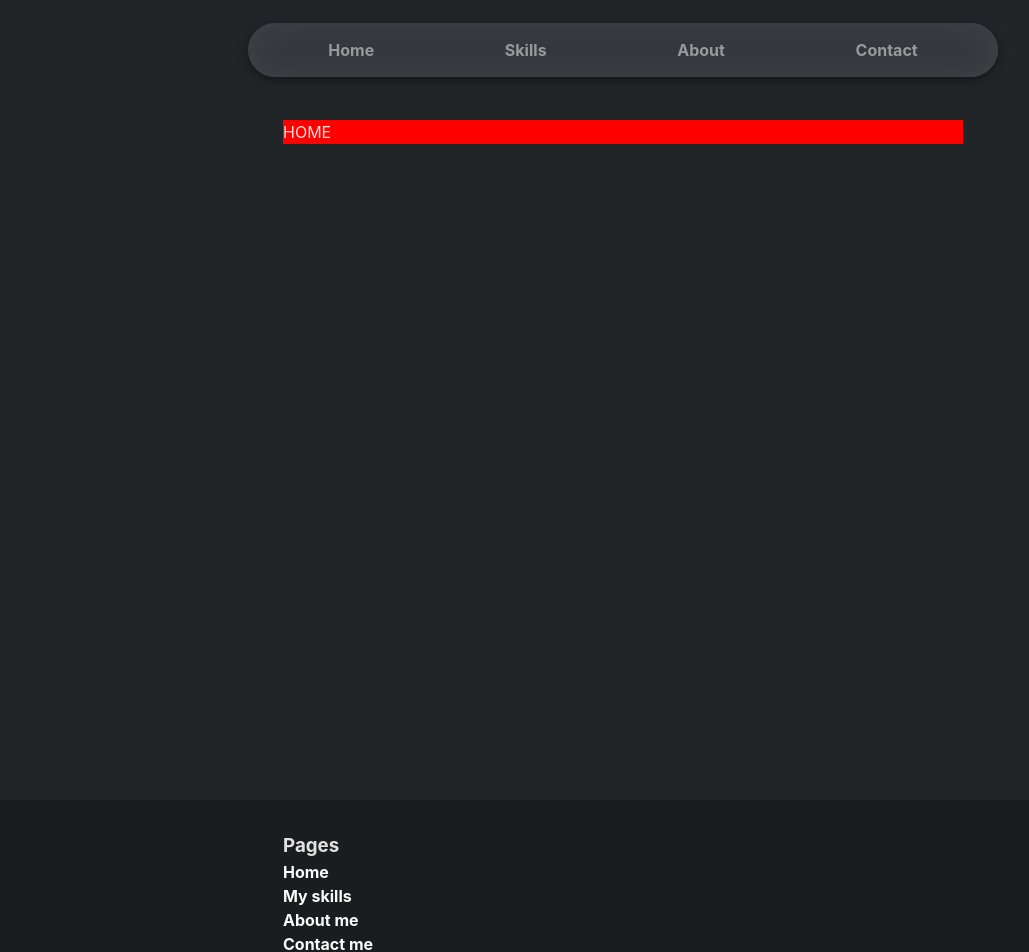
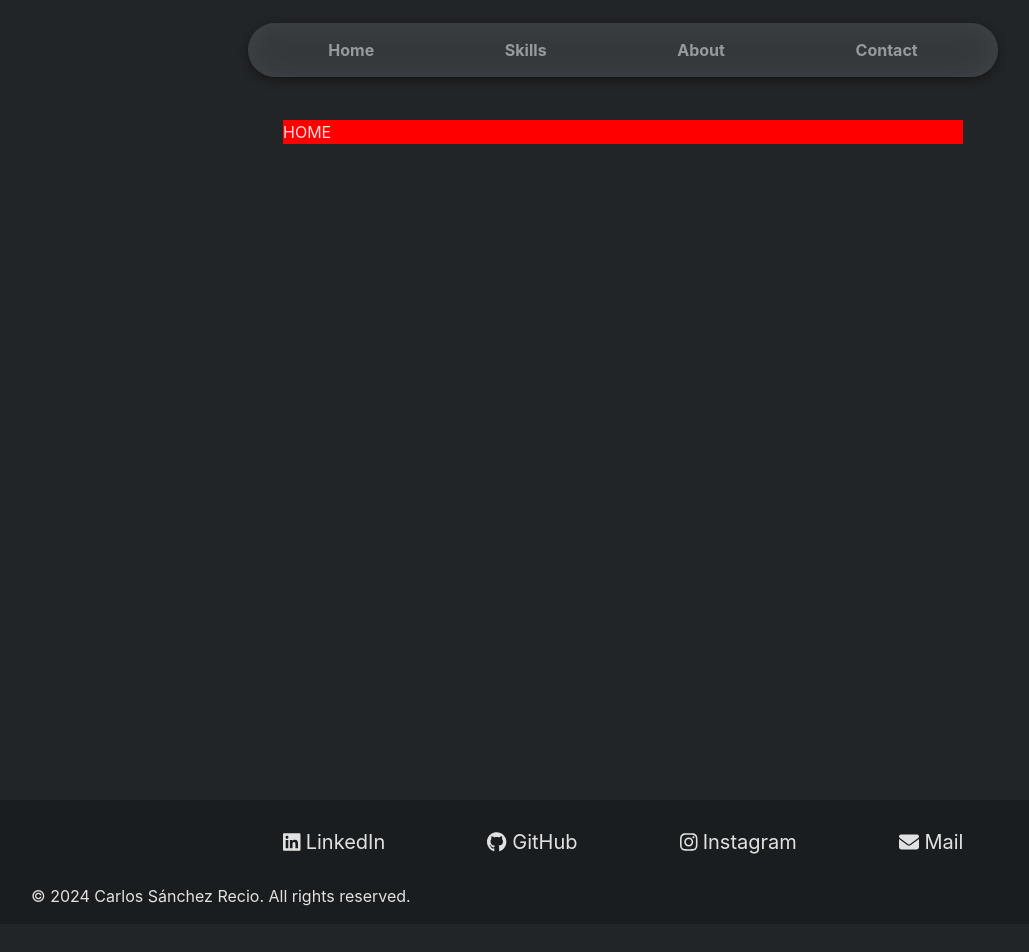
Before and after one commit to Jordiop/CharlyMech, a React (Vite) app: page / in a window 1280 px wide. Shown: the top 952 px of the page, without its empty margins (17-1046 px from the left). After the commit the page ends 924 px from the top, so only its background shows below. Built offline with nearby package versions, Linux system fonts and the light colour scheme.

Commit message:
feat: footer and social media model

```diff
--- a/src/components/Footer/Footer.jsx
+++ b/src/components/Footer/Footer.jsx
@@ -1,19 +1,26 @@
-import className from './Footer.module.css' //!
+import style from './Footer.module.css' //!
+import socialMedia from '../../models/SocialMedia'; //!
+import { FontAwesomeIcon } from '@fortawesome/react-fontawesome';
+
 
 function Footer() {
 	return (
 		<>
-			<div className={className.Footer}>
-				<div className={className.FooterContent}>
-					<h3>Pages</h3>
-					<ul className={className.Pages}>
-						<li>Home</li>
-						<li>My skills</li>
-						<li>About me</li>
-						<li>Contact me</li>
+			<div className={style.Footer}>
+				<div className={style.SocialMedia}>
+					<ul className={style.SocialMediaList}>
+						{
+							socialMedia.map((social, index) => (
+								<li className={style.Social} key={index}>
+									<a href={social.link} target={social.target}>
+										<span><FontAwesomeIcon icon={social.icon} /></span> {social.name}
+									</a>
+								</li>
+							))
+						}
 					</ul>
 				</div>
-				<div className={className.CopyRight}>
+				<div className={style.CopyRight}>
 					<p>© 2024 Carlos Sánchez Recio. All rights reserved.</p>
 				</div>
 			</div>
--- a/src/components/Footer/Footer.module.css
+++ b/src/components/Footer/Footer.module.css
@@ -11,43 +11,44 @@
 	flex-direction: column;
 }
 
-.FooterContent {
-	padding: 2em 300px 1em 300px;
+.SocialMedia {
+	max-width: 100vw;
+	padding: 1em;
+	display: flex;
+	justify-content: center;
+	position: relative;
 }
 
-ul {
+.SocialMediaList {
+	max-width: 1000px;
 	list-style-type: none;
+	display: flex;
+	justify-content: space-evenly;
 }
 
-li {
-	color: #fafafa;
-	font-weight: bold;
+.Social {
+	margin: 0 1.5em 0 1.5em;
+	padding: 0.5em 1em 0.5em 1em;
+	font-size: 20px;
 	cursor: pointer;
+	border: 0.1rem solid transparent;
+	border-radius: 15px;
 	transition: 300ms;
 }
 
-li:hover {
-	text-decoration: underline;
+.Social:hover {
+	border-color: #fafafa;
 }
 
-.Navigation {
-	background-color: red;
-	width: 60%;
-}
-
-/* .Pages {
-	background-color: red;
-} */
-
-.SocialMedia {
-	background-color: blue;
-	width: 40%;
+.Social > a {
+	text-decoration: none;
+	color: inherit;
 }
 
 .CopyRight {
 	padding: 0 0 1em 3em;
 }
 
-.CopyRight p {
+.CopyRight > p {
 	max-width: fit-content;
 }
--- /dev/null
+++ b/src/models/SocialMedia.js
@@ -0,0 +1,20 @@
+import { faLinkedin, faGithub, faInstagram } from '@fortawesome/free-brands-svg-icons';
+import { faEnvelope } from '@fortawesome/free-solid-svg-icons'
+
+class SocialMedia {
+	constructor(name, icon, link, target) {
+		this.name = name;
+		this.icon = icon;
+		this.link = link;
+		this.target = target
+	}
+}
+
+const socialMedia = [
+	new SocialMedia('LinkedIn', faLinkedin, 'https://www.linkedin.com/in/carlos-sanchez-recio-77a286243/', '_blank'),
+	new SocialMedia('GitHub', faGithub, 'https://github.com/CharlyMech', '_blank'),
+	new SocialMedia('Instagram', faInstagram, 'https://www.instagram.com/charly.mech/', '_blank'),
+	new SocialMedia('Mail', faEnvelope, 'mailto:sanchezreciocarlos99@gmail.com', '_self'),
+];
+
+export default socialMedia;
```
